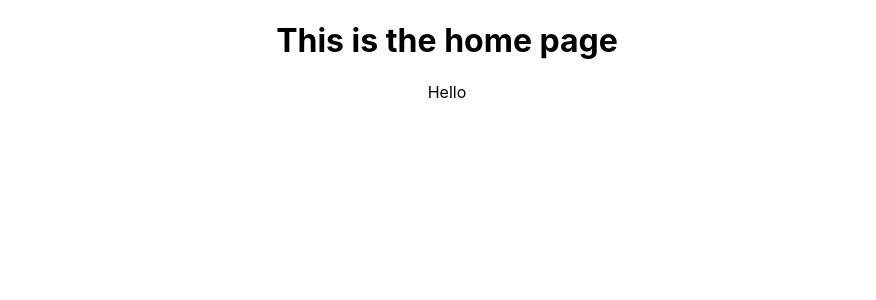
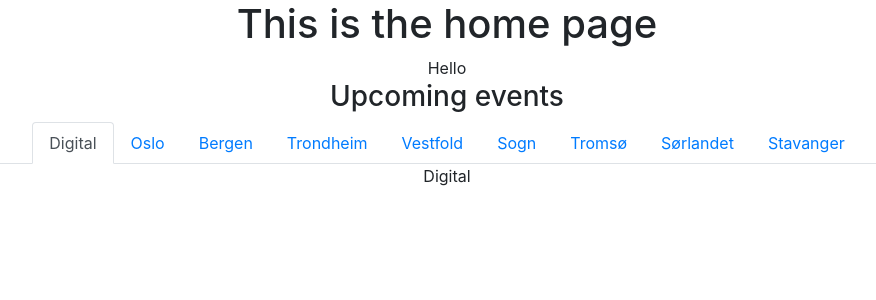
Before and after one commit to javaBin/java.no-2021, a React (Create React App) app: page / in a window 1280 px wide. Shown: the top 300 px of the page, without its empty margins (193-1069 px from the left). Built offline with nearby package versions, Linux system fonts and the light colour scheme.

Commit message:
bootstrap added, started on Upcoming events tabbar

```diff
--- a/package.json
+++ b/package.json
@@ -11,10 +11,12 @@
         "@types/react": "^16.9.55",
         "@types/react-dom": "^16.9.9",
         "@types/typescript": "^2.0.0",
+        "bootstrap": "^4.5.3",
         "i18next": "^19.8.3",
         "next-i18next": "^7.0.1",
         "prettier": "^2.1.2",
         "react": "^17.0.1",
+        "react-bootstrap": "^1.4.0",
         "react-dom": "^17.0.1",
         "react-i18next": "^11.7.3",
         "react-scripts": "4.0.0",
--- a/src/App.js
+++ b/src/App.js
@@ -1,6 +1,6 @@
 import './App.css';
 import React from 'react';
-import Header from './components/header';
+import "bootstrap/dist/css/bootstrap.min.css"
 import './i18n';
 import Home from './pages/Home';
 
--- /dev/null
+++ b/src/components/EventTabbar.tsx
@@ -0,0 +1,13 @@
+import React from 'react';
+import Tabbar from './Tabbar';
+
+const EventTabbar = () => {
+    return (
+        <div>
+            <h3>Upcoming events</h3>
+            <Tabbar />
+        </div>
+    );
+}
+
+export default EventTabbar;
--- /dev/null
+++ b/src/components/Tabbar.tsx
@@ -0,0 +1,43 @@
+import React from 'react';
+import { Card, Col, Row, Tab, Tabs } from 'react-bootstrap';
+
+const Tabbar = () => {
+    const regions = ["Oslo", "Bergen", "Trondheim", "Vestfold", "Sogn", "Tromsø", "Sørlandet", "Stavanger"];
+
+    return (
+        <Tabs className="justify-content-center">
+            <Tab eventKey="Digital" title="Digital">Digital</Tab>
+            {
+                regions.map( region =>
+                    <Tab key={region} eventKey={region} title={region}>
+                        <Row className="mr-auto">
+                            <Col>
+                                <h3>{region}</h3>
+                                <p>Learn more about this region. See past and future events on
+                                    <a href="https://www.meetup.com/javaBin/">{` ${region}'s Meetup page`}</a>
+                                </p>
+                            </Col>
+                            <Col>
+                                <Card>
+                                    <p>Dette er en dummy tekst</p>
+                                </Card>
+                            </Col>
+                            <Col>
+                                <Card>
+                                    <p>Dette er en dummy tekst nummer 2</p>
+                                </Card>
+                            </Col>
+                            <Col>
+                                <Card>
+                                    <p>Dette er en dummy tekst nummer 3</p>
+                                </Card>
+                            </Col>
+                        </Row>
+                    </Tab>
+                )
+            }
+        </Tabs>
+    );
+}
+
+export default Tabbar;
--- a/src/pages/Home.tsx
+++ b/src/pages/Home.tsx
@@ -1,5 +1,6 @@
 import React from 'react';
 import {useTranslation} from 'react-i18next';
+import EventTabbar from "../components/EventTabbar"
 
 const Home = () => {
     const {t, i18n} = useTranslation();
@@ -8,6 +9,9 @@ const Home = () => {
         <div>
             <h1>{t('title')}</h1>
             <div>Hello</div>
+            <div>
+                <EventTabbar />
+            </div>
         </div>
     );
 };
```
Also changed, not shown: 1 other file (tests, documents, lock files or other folders).
